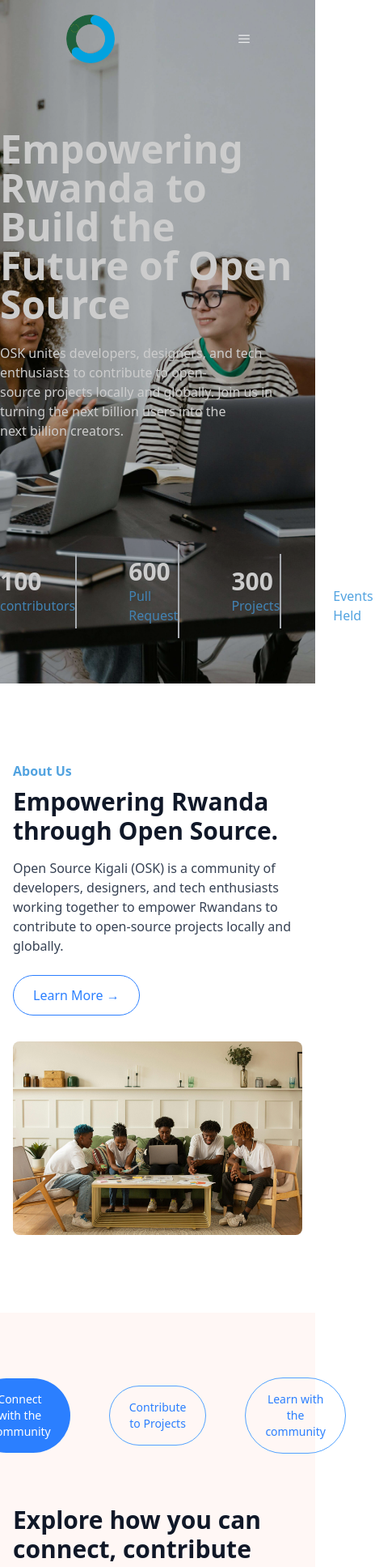
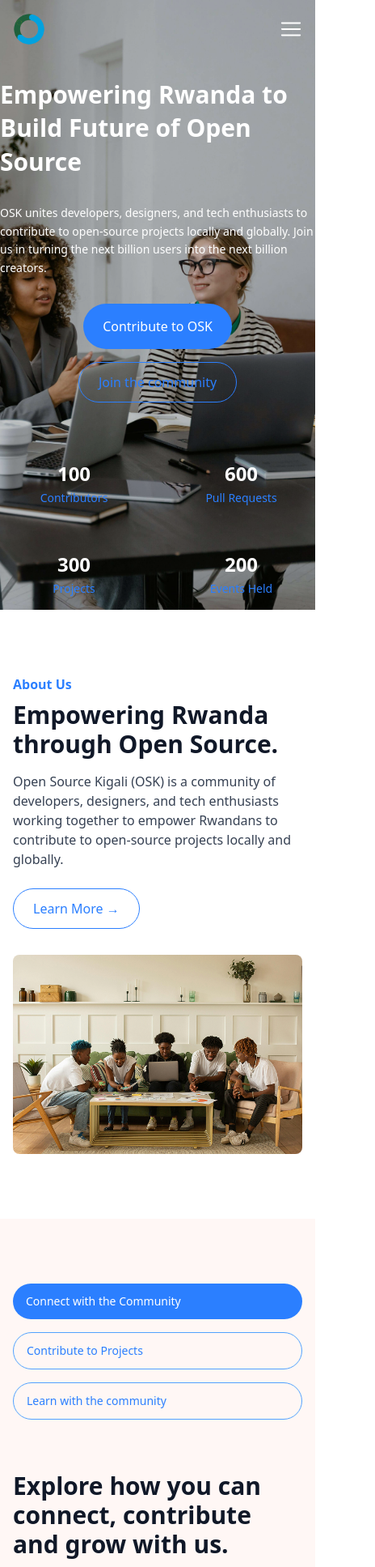
Before and after one commit to Debfevlo/-Open-Source-Kigali-Website, a React (Vite) app in the folder frontend/: page / in a window 390 px wide. Shown: the top 1935 px of the page at 81% size, 464 px wide, since content can reach past the window. Built offline with nearby package versions, Linux system fonts and the light colour scheme.

Commit message:
fix: make hero, navbar, and explore buttons responsive; adjust hero and stats layout

```diff
--- a/frontend/src/components/AboutUs.tsx
+++ b/frontend/src/components/AboutUs.tsx
@@ -1,14 +1,15 @@
-import peopleImg from '../assets/images/People.jpg'
+import peopleImg from '../assets/images/People.png'
+import { NavLink } from 'react-router-dom';
 
 
 const AboutUs: React.FC = () => {
   return (
-    <section className=" py-20 px-4">
+    <section className="py-16 md:py-28 px-4">
       <div className="max-w-7xl  mx-auto py-4 flex flex-col md:flex-row items-center gap-8">
         <div className="w-full md:w-1/2">
           <p className="text-base font-bold text-primary-colour mb-2">About Us</p>
 
-          <h2 className="text-3xl md:text-4xl font-bold text-gray-900 mb-4">
+          <h2 className="text-3xl md:text-4xl font-bold text-bold-black mb-4">
             Empowering Rwanda through Open Source.
           </h2>
 
@@ -18,9 +19,10 @@ const AboutUs: React.FC = () => {
             contribute to open-source projects locally and globally.
           </p>
 
-          <button className="inline-flex items-center gap-2 px-6 py-3 border border-blue-500 text-blue-500 rounded-full hover:bg-blue-500 hover:text-white transition">
-            Learn More →
-          </button>
+        <div className="inline-flex items-center gap-2 px-6 py-3 border border-primary-colour text-primary-colour rounded-full hover:bg-primary-colour hover:text-white transition">
+          <NavLink to="/Login">Learn More →</NavLink>
+        </div>
+
         </div>
 
 
--- a/frontend/src/components/Explore.tsx
+++ b/frontend/src/components/Explore.tsx
@@ -1,19 +1,21 @@
+import { NavLink } from 'react-router-dom'
+
 import groupImg from '../assets/images/group2.png'
 const Explore = () => {
   return (
 <section className="bg-[#FFF7F5] py-20 px-4 md:px-20">
-<div className="flex justify-center items-center mb-16 gap-12">
-  <button className="px-6 py-4 rounded-full bg-blue-500 text-white text-sm font-medium hover:cursor-pointer">
-    Connect with the Community
-  </button>
+    <div className="flex flex-wrap justify-center md:justify-center items-center mb-16 gap-4 md:gap-12">
 
-  <button className="px-6 py-4 rounded-full border border-blue-400 text-blue-500 text-sm font-medium hover:cursor-pointer hover:bg-blue-500 hover:text-white">
-    Contribute to Projects
-  </button>
+        <div className="w-full sm:w-auto px-4 sm:px-6 py-3 sm:py-4 rounded-full bg-blue-500 text-white text-sm font-medium hover:cursor-pointer transition">
+          <NavLink to="/Login">Connect with the Community</NavLink>
+        </div>
+         <div className="w-full sm:w-auto px-4 sm:px-6 py-3 sm:py-4 rounded-full border border-blue-400 text-blue-500 text-sm font-medium hover:cursor-pointer hover:bg-blue-500 hover:text-white transition">
+          <NavLink to="/Login">Contribute to Projects</NavLink>
+        </div>
+        <div className="w-full sm:w-auto px-4 sm:px-6 py-3 sm:py-4 rounded-full border border-blue-400 text-blue-500 text-sm font-medium hover:cursor-pointer hover:bg-blue-500 hover:text-white transition">
+          <NavLink to="/Login">Learn with the community</NavLink>
+        </div>
 
-  <button className="px-6 py-4 rounded-full border border-blue-400 text-blue-500 text-sm font-medium hover:cursor-pointer hover:bg-blue-500 hover:text-white">
-    Learn with the community
-  </button>
 </div>
 
 
@@ -40,9 +42,9 @@ const Explore = () => {
           </div>
 
 
-          <button className="inline-flex items-center gap-2 px-6 py-3 border border-blue-500 text-blue-500 rounded-full hover:bg-blue-500 hover:text-white transition">
-            Learn More →
-          </button>
+         <div className="inline-flex items-center gap-2 px-6 py-3 border border-primary-colour text-primary-colour rounded-full hover:bg-primary-colour hover:text-white transition">
+          <NavLink to="/Login">Learn More →</NavLink>
+        </div>
         </div>
 
         <div className="relative">
--- a/frontend/src/components/HeroSection.tsx
+++ b/frontend/src/components/HeroSection.tsx
@@ -1,25 +1,52 @@
-import PrimaryButton from "./PrimaryButton"
-import SecondaryButton from "./SecondaryButton"
-import StatsUI from "./StatsUI"
+import { NavLink } from "react-router-dom";
+
+import StatsUI from "./StatsUI";
 
 const HeroSection = () => {
   return (
-    <section className="relative h-screen">
+    <section className="relative w-full">
+      {/* Background Image */}
+      <div className="absolute inset-0 bg-[url(/heroImage.jpg)] bg-cover bg-center -z-10" />
+      <div className="absolute inset-0 bg-black/20 -z-5"></div>
 
-      <div className="absolute inset-0 bg-[url(/heroImage.jpg)] bg-cover bg-center -z-10" />
-      <div className="absolute inset-0 bg-black/20 z-0"></div>
+      {/* Content */}
+      <div className=" z-10 h-full pt-24 md:pt-32 md:px-20 space-y-8 md:space-y-18 ">
+        <h1 className="text-3xl sm:text-4xl md:text-5xl lg:text-6xl leading-snug sm:leading-normal md:leading-tight text-white font-bold">
+          Empowering Rwanda to Build{" "}
+          <span className="inline md:block">Future of Open Source</span>
+        </h1>
 
-      <div className=" z-10   h-full pt-40  md:px-20 space-y-6">
-       <h1 className="text-5xl leading-12 text-white font-bold">Empowering Rwanda to Build the <br /> Future of Open Source</h1>
-       <p className="text-white font-medium">OSK unites developers, designers, and tech enthusiasts to contribute to open-<br/>source projects locally and globally. Join us in turning the next billion users into the <br/> next billion creators.</p>
-       <div className="flex gap-6">
-        <PrimaryButton text="Contribute to OSK"/>
-        <SecondaryButton text="Join the Community"/>
-       </div>
-        <StatsUI/>
+        <p className="text-white font-medium text-sm sm:text-base md:text-lg lg:text-xl leading-relaxed max-w-2xl">
+          OSK unites developers, designers, and tech enthusiasts to contribute to
+          open-source projects locally and globally. Join us in turning the next
+          billion users into the next billion creators.
+        </p>
+
+
+        {/* Hero section Buttons */}
+  <div className="flex flex-wrap  gap-4 md:gap-6 justify-center md:justify-start mt-6">
+  {/* Primary Button */}
+  <div className=" sm:w-auto inline-flex items-center justify-center bg-primary-colour  px-6 py-4 rounded-full text-white text-base">
+    <NavLink to="/Login" className="text-center w-full sm:w-auto">
+      Contribute to OSK
+    </NavLink>
+  </div>
+
+  {/* Secondary Button */}
+  <div className=" sm:w-auto inline-flex items-center gap-2 px-6 py-3 border border-primary-colour text-primary-colour rounded-full hover:bg-primary-colour hover:text-white transition text-center">
+    <NavLink to="/Login" className="w-full sm:w-auto">
+      Join the community
+    </NavLink>
+  </div>
+</div>
+
+
+
+        {/* Stats inside the hero */}
+        <StatsUI />
       </div>
     </section>
-  )
-}
+  );
+};
 
-export default HeroSection
+export default HeroSection;
--- a/frontend/src/components/Navbar.tsx
+++ b/frontend/src/components/Navbar.tsx
@@ -1,4 +1,4 @@
-import { useState } from "react";
+import { useState, useEffect} from "react";
 import LogoImage from "../assets/images/logoopensource.png";
 import { Link, NavLink } from "react-router-dom";
 import { RxHamburgerMenu } from "react-icons/rx";
@@ -7,6 +7,7 @@ import PrimaryButton from "./PrimaryButton";
 
 const Navbar = () => {
   const [openDropdown, setOpenDropdown] = useState<null | string>(null);
+  const [scrolled, setScrolled] = useState(false)
 
   // Main navlinks
   const navLinks = [
@@ -32,13 +33,39 @@ const Navbar = () => {
     setOpenDropdown(openDropdown === name ? null : name);
   };
 
+  useEffect(() => {
+  const handleScroll = () => {
+    if (window.scrollY > 50) {
+      setScrolled(true);
+    } else {
+      setScrolled(false);
+    }
+  };
+
+  window.addEventListener("scroll", handleScroll);
+
+  return () => {
+    window.removeEventListener("scroll", handleScroll);
+  };
+}, []);
+
   return (
-    <nav className="flex justify-between items-center px-20 bg-transparent fixed py-4 w-full z-20 text-white">
+    <nav
+  className={`flex justify-between items-center px-4 sm:px-8 lg:px-20 fixed py-4 w-full z-20  transition-colors duration-300 ${
+    scrolled ? "bg-white  shadow-xl text-bold-black" : "bg-transparent text-white"
+  }`}
+>
 
       {/* Logo section */}
-      <Link to="/">
-        <img className="size-16" src={LogoImage} alt="The logo of Open Source Kigali" />
-      </Link>
+        <Link to="/" className="flex items-center">
+  <img
+    src={LogoImage}
+    alt="The logo of Open Source Kigali"
+    className="h-10 sm:h-12 md:h-14 w-auto object-contain"
+  />
+</Link>
+
+
 
       {/*  nav links section */}
       <div className="hidden md:flex space-x-8 text-lg">
@@ -47,10 +74,14 @@ const Navbar = () => {
             key={link.path}
             to={link.path}
             className={({ isActive }) =>
-              isActive
-                ? "text-blue-500 font-semibold"
-                : "text-white hover:text-blue-400 font-medium transition-colors duration-200"
-            }
+  isActive
+    ? "text-blue-500 font-semibold"
+    : `${
+        scrolled
+          ? "text-bold-black hover:text-blue-500"
+          : "text-white hover:text-blue-400"
+      } font-medium transition-colors duration-200`
+}
           >
             {link.name}
           </NavLink>
@@ -62,7 +93,9 @@ const Navbar = () => {
 
             <button
               onClick={() => toggleDropdown(dropdown.name)}
-              className="flex items-center gap-1 text-white hover:text-blue-400 cursor-pointer font-medium transition-colors duration-200"
+              className={`flex items-center gap-1 cursor-pointer font-medium transition-colors duration-200 ${
+    scrolled ? "text-bold-black hover:text-blue-500" : "text-white hover:text-blue-400"
+  }`}
             >
               {dropdown.name}
               {openDropdown === dropdown.name ? <IoIosArrowUp /> : <IoIosArrowDown />}
@@ -70,7 +103,7 @@ const Navbar = () => {
 
             {/* Dropdown menu */}
             {openDropdown === dropdown.name && (
-              <div className="absolute top-full left-0 mt-2 w-48 bg-white text-black shadow-lg rounded-md z-20">
+              <div className="absolute top-full left-0 mt-2 w-48 bg-white text-bold-black shadow-lg rounded-md z-20">
                 <ul className="flex flex-col">
                   {dropdown.items.map((item) => (
                     <li
@@ -88,12 +121,18 @@ const Navbar = () => {
       </div>
 
       {/* Join button */}
-     <PrimaryButton text='Join the community'/>
+     <div className="hidden md:inline-flex items-center justify-center bg-primary-colour px-6 py-4 rounded-full text-white text-base">
+  <NavLink to="/Login">Contribute to OSK</NavLink>
+</div>
+
+
 
       {/* Mobile menu button */}
-      <button className="md:hidden">
-        <RxHamburgerMenu />
-      </button>
+      <button className="md:hidden z-50">
+  <RxHamburgerMenu
+    className={`w-7 h-7 transition-colors duration-300 ${scrolled ? "text-bold-black" : "text-white"}`}
+  />
+</button>
     </nav>
   );
 };
--- a/frontend/src/components/StatsUI.tsx
+++ b/frontend/src/components/StatsUI.tsx
@@ -2,26 +2,31 @@ import CountUp from "react-countup";
 
 const StatsUI = () => {
   const stats = [
-    {number: 100, label:'contributors'},
-    {number:600, label:'Pull Request'},
-    {number: 300, label:'Projects'},
-    {number: 200, label:'Events Held'},
-  ]
+    { number: 100, label: "Contributors" },
+    { number: 600, label: "Pull Requests" },
+    { number: 300, label: "Projects" },
+    { number: 200, label: "Events Held" },
+  ];
+
   return (
-    <div className="flex justify-start items-center gap-16  mt-20 pt-6">
-      {stats.map((stat, index)=>{
-        return(
-          <div key={index} className={`flex-1 py-4 ${index !== stats.length - 1 ? 'border-r-2 border-gray-300' : ''}`} >
-            <p className="text-3xl font-bold text-white">
-              <CountUp end={stat.number} duration={5}             // animation duration in seconds
-              separator="," />
-            </p>
-            <p className="text-base text-primary-colour font-medium">{stat.label}</p>
-          </div>
-        )
-      })}
+    <div className="flex flex-wrap justify-center md:justify-start items-center gap-6 md:gap-16 mt-8 pt-6">
+      {stats.map((stat, index) => (
+        <div
+          key={index}
+          className={`flex-1 min-w-30 py-4 ${
+            index !== stats.length - 1 ? "md:border-r-2 border-gray-300" : ""
+          } text-center md:text-left`}
+        >
+          <p className="text-2xl sm:text-3xl md:text-4xl font-bold text-white">
+            <CountUp end={stat.number} duration={5} separator="," />
+          </p>
+          <p className="text-sm sm:text-base md:text-lg text-primary-colour font-medium mt-1">
+            {stat.label}
+          </p>
+        </div>
+      ))}
     </div>
-  )
-}
+  );
+};
 
-export default StatsUI
+export default StatsUI;
--- a/frontend/src/index.css
+++ b/frontend/src/index.css
@@ -1,5 +1,6 @@
 @import "tailwindcss";
 
 @theme {
-  --color-primary-colour: #52A3E0;
+  --color-primary-colour: #2b7fff;
+  --color-bold-black: #101828
 }
--- a/frontend/src/pages/HomePage.tsx
+++ b/frontend/src/pages/HomePage.tsx
@@ -6,7 +6,7 @@ import HeroSection from "../components/HeroSection"
 
 const HomePage = () => {
   return (
-    <div>
+    <div >
         <HeroSection/>
         <AboutUs/>
         <Explore/>
```
Also changed, not shown: frontend/src/assets/images/People.jpg (deleted), frontend/src/assets/images/People.png (added).
